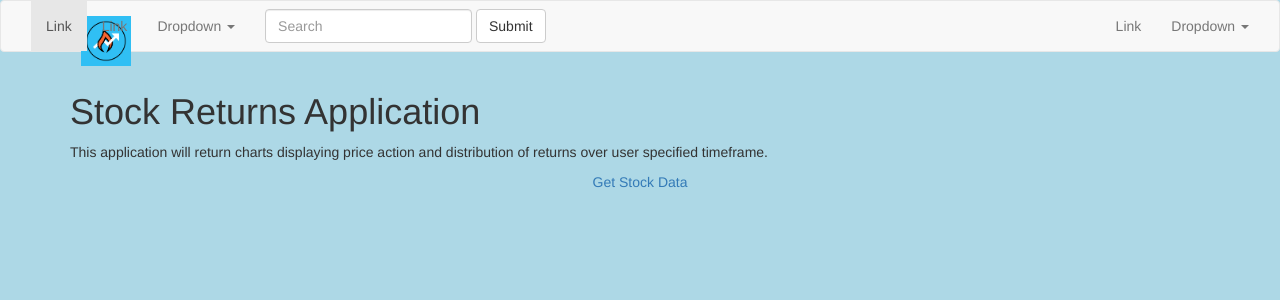
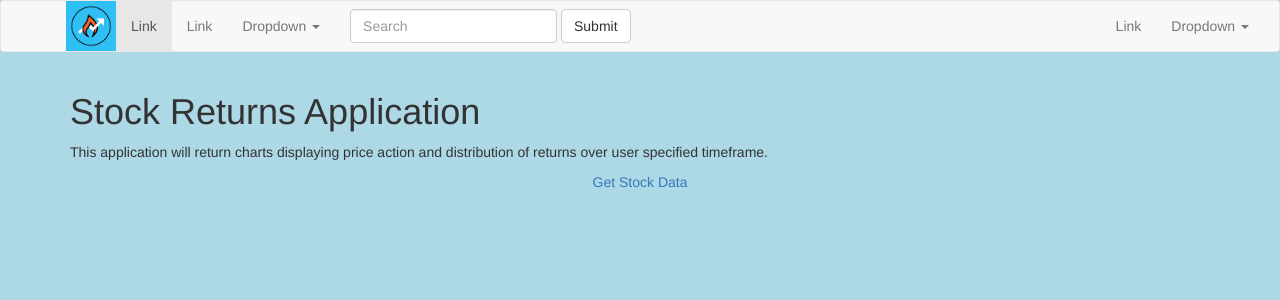
Before and after one commit to adrevezzo/stock_returns, a Flask app: page / in a window 1280 px wide. Shown: the top 300 px of the page. Run offline with Flask 2, Linux system fonts and the light colour scheme; some libraries are stand-ins or nearby versions.

Commit message:
fix logo positioning and size

```diff
--- a/static/css/style1.css
+++ b/static/css/style1.css
@@ -2,7 +2,7 @@ body {
   background-color: lightblue;
 }
 
-img:not(.navbar-brand) {
+.navbar-brand img {
     height:50px;
 
 }
@@ -12,7 +12,8 @@ img:not(.navbar-brand) {
 }
 
 .navbar-brand {
-    position: absolute;
+   /* position: absolute;*/
     margin-left: 50px !important;  /* 50% of your logo width */
-    display: block;
+   /* display: block; */
+   padding: 0px;
 }
```
